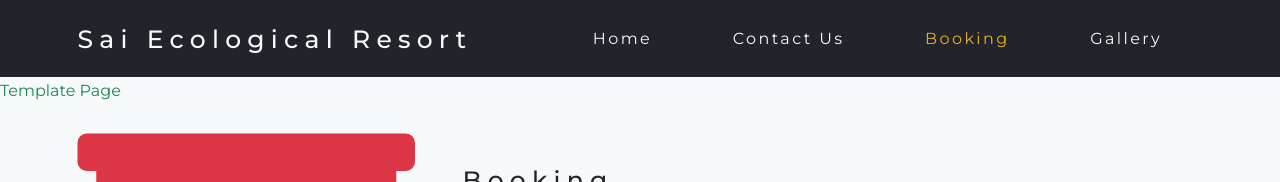
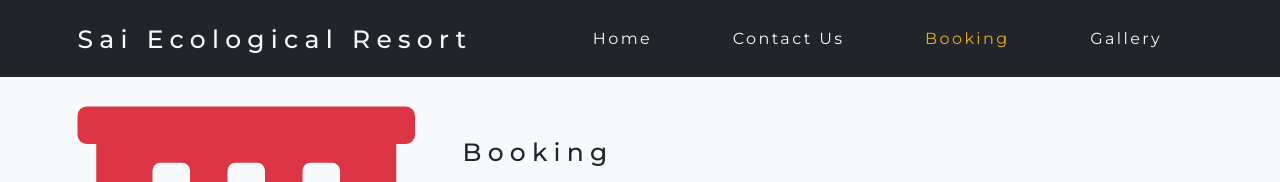
Before and after one commit to web-tinkering/temp, a plain HTML site: page booking.html in a window 1280 px wide. Shown: the top 182 px of the page. Drawn offline with nearby package versions, Linux system fonts and the light colour scheme.

Commit message:
modified files

```diff
--- a/booking.html
+++ b/booking.html
@@ -15,8 +15,6 @@
     <header class="bg-dark">
         <div id="load-navbar"></div>
     </header>
-
-    <a href="https://www.w3schools.com/bootstrap/bootstrap_theme_company.asp" target="_blank" class="text-success">Template Page</a>
 
     <section class="container my-5">
         <div class="row align-items-center align-items-center g-5 g-5">
```
